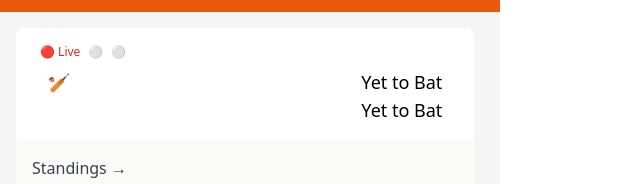
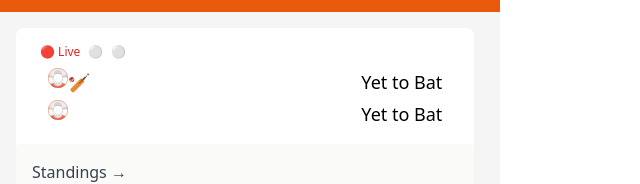
Before and after one commit to HarshilTomar20/otn-chrome-extension, a React (Vite) app: page / in a window 1280 px wide. Shown: the part 242-426 px from the top of the page, without its empty margins (0-640 px from the left). Built offline with nearby package versions, Linux system fonts and the light colour scheme; no server answers.

Commit message:
feat: S3 image init

```diff
--- a/index.html
+++ b/index.html
@@ -4,7 +4,7 @@
     <meta charset="UTF-8" />
     <link rel="icon" type="image/svg+xml" href="/vite.svg" />
     <meta name="viewport" content="width=device-width, initial-scale=1.0" />
-    <title>Vite + React + TS</title>
+    <title>One Turf Extension</title>
   </head>
   <body className="dark">
     <div id="root"></div>
--- a/src/components/MatchCard/standings-card.tsx
+++ b/src/components/MatchCard/standings-card.tsx
@@ -1,5 +1,7 @@
 export default function Standings() {
   return (
-    <div className='w-full p-4 rounded-b-lg bg-stone-50 dark:bg-stone-800 rounded text-left text-gray-700 dark:text-white'>Standings &rarr;</div>
-    )
+    <div className='w-full p-4 rounded-b-lg bg-stone-50 dark:bg-stone-800 rounded text-left text-gray-700 dark:text-white text-base'>
+      Standings &rarr;
+    </div>
+  )
 }
--- a/src/components/MatchCard/team-scores.tsx
+++ b/src/components/MatchCard/team-scores.tsx
@@ -1,3 +1,6 @@
+import { S3_PREFIX } from "../../utils/contants";
+import FlagTeam from "../../assets/team-placeholder.svg"
+
 interface TeamScoresProps {
     currentMatch: any;
     Bat: any;
@@ -7,10 +10,21 @@ interface TeamScoresProps {
     return (
       <div>
         <div className='flex mx-4 mt-2 text-lg text-black dark:text-white'>
+          <img
+            className="h-5"
+            src={currentMatch.oTeamScoreA?.oTeam?.oImg?.sUrl ? `${S3_PREFIX}${currentMatch?.oTeamScoreA?.oTeam?.oImg?.sUrl}` :
+            FlagTeam}
+          />
           <span className='font-bold mr-auto'>{currentMatch.oTeamScoreA?.oTeam?.sAbbr} 🏏</span>
           <span className='text-lg'>{currentMatch.oTeamScoreA?.sScoresFull || Bat}</span>
         </div>
-        <div className='flex mx-4 text-lg text-black dark:text-white'>
+
+        <div className='flex mt-1 mx-4 text-lg text-black dark:text-white'>
+        <img
+            className="h-5"
+            src={currentMatch.oTeamScoreB?.oTeam?.oImg?.sUrl ? `${S3_PREFIX}${currentMatch?.oTeamScoreB?.oTeam?.oImg?.sUrl}` :
+            FlagTeam}
+          />
           <span className='font-bold mr-auto'>{currentMatch.oTeamScoreB?.oTeam?.sAbbr}</span>
           <span className='text-lg'>
             {currentMatch.oTeamScoreB?.sScoresFull || Bat}
--- a/src/components/MatchCard/toss-result.tsx
+++ b/src/components/MatchCard/toss-result.tsx
@@ -5,7 +5,8 @@ interface TossResultProps {
 export default function TossResult({currentMatch}: TossResultProps) {
   return (
     <div className='my-4'>
-      <text className='text-orange-600 text-left'>{currentMatch?.oToss?.sText}</text>
+      <text className='text-orange-600 text-left'>{
+        currentMatch?.sStatusNote ?  currentMatch?.sStatusNote : currentMatch?.oToss?.sText}</text>
     </div>
   )
 }
--- /dev/null
+++ b/src/utils/contants.ts
@@ -0,0 +1 @@
+export const S3_PREFIX = 'https://media.oneturf.news/'
```
Also changed, not shown: src/assets/team-placeholder.svg (added).
